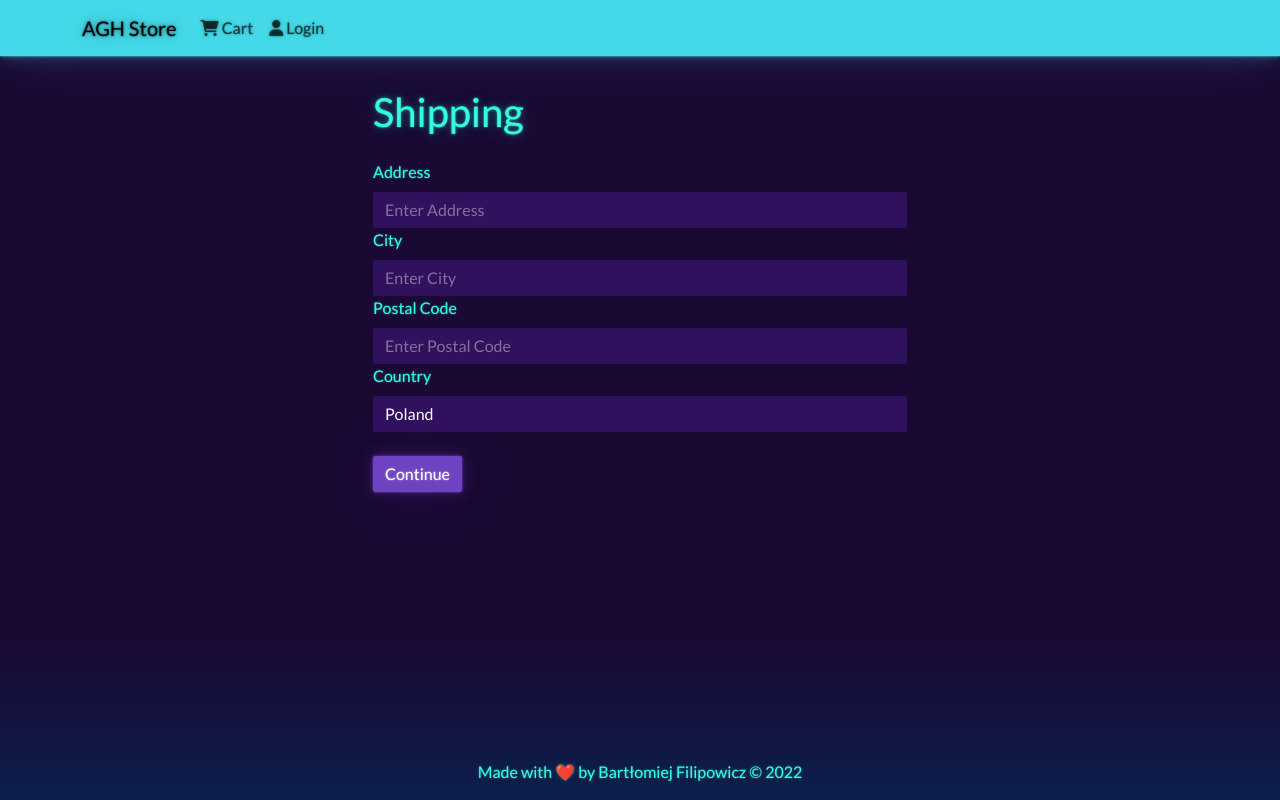
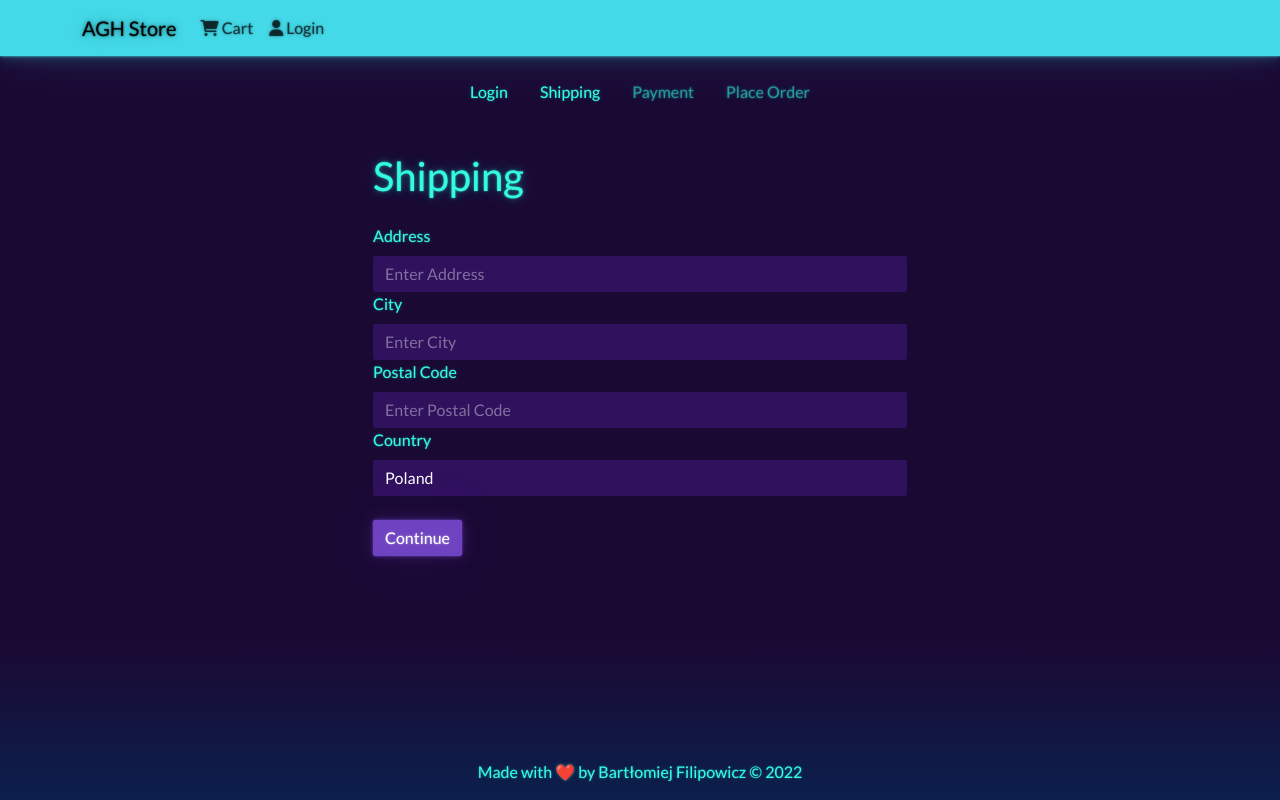
Before and after one commit to Bartlomiej-Filipowicz/eCommerce-Store, a React (Create React App) app in the folder frontend/: page /login/shipping in a window 1280 px wide. Built offline with nearby package versions, Linux system fonts and the light colour scheme.

Commit message:
Add Checkout Steps Component

```diff
--- a/frontend/src/App.js
+++ b/frontend/src/App.js
@@ -33,7 +33,7 @@
             <Route path='/login' element={<LoginScreen />} />
             <Route path='/register' element={<RegisterScreen />} />
             <Route path='/profile' element={<ProfileScreen />} />
-            <Route path='/login/shipping' element={<ShippingScreen />} />  { // it can be problematic, be careful
+            <Route path='/login/shipping' element={<ShippingScreen />} />  { // path can be problematic, be careful
 
             }
             <Route path='/product/:id' element={<ProductScreen />} />
--- /dev/null
+++ b/frontend/src/components/CheckoutSteps.js
@@ -0,0 +1,53 @@
+import React from 'react'
+import { Nav } from 'react-bootstrap'
+import { LinkContainer } from 'react-router-bootstrap'
+
+function CheckoutSteps({ step1, step2, step3, step4 }) {
+  return (
+    <Nav className='justify-content-center mb-4'>
+
+        <Nav.Item>
+            { step1 ? (
+                <LinkContainer to='/login'>
+                    <Nav.Link>Login</Nav.Link>
+                </LinkContainer>
+            ) : (
+                <Nav.Link disabled>Login</Nav.Link>
+            )}
+        </Nav.Item>
+
+        <Nav.Item>
+            { step2 ? (
+                <LinkContainer to='/login/shipping'>
+                    <Nav.Link>Shipping</Nav.Link>
+                </LinkContainer>
+            ) : (
+                <Nav.Link disabled>Shipping</Nav.Link>
+            )}
+        </Nav.Item>
+
+        <Nav.Item>
+            { step3 ? (
+                <LinkContainer to='/payment'>
+                    <Nav.Link>Payment</Nav.Link>
+                </LinkContainer>
+            ) : (
+                <Nav.Link disabled>Payment</Nav.Link>
+            )}
+        </Nav.Item>
+
+        <Nav.Item>
+            { step4 ? (
+                <LinkContainer to='/placeorder'>
+                    <Nav.Link>Place Order</Nav.Link>
+                </LinkContainer>
+            ) : (
+                <Nav.Link disabled>Place Order</Nav.Link>
+            )}
+        </Nav.Item>
+
+    </Nav>
+  )
+}
+
+export default CheckoutSteps
--- a/frontend/src/screens/ShippingScreen.js
+++ b/frontend/src/screens/ShippingScreen.js
@@ -3,6 +3,7 @@
 import { useNavigate } from 'react-router-dom'
 import { useDispatch, useSelector } from 'react-redux'
 import FormContainer from '../components/FormContainer'
+import CheckoutSteps from '../components/CheckoutSteps'
 import { saveShippingAddress } from '../actions/cartActions'
 
 function ShippingScreen() {
@@ -28,6 +29,9 @@
 
     return (
         <FormContainer>
+
+            <CheckoutSteps step1 step2 />
+
             <h1>Shipping</h1>
             <Form onSubmit={submitHandler}>
 
```
